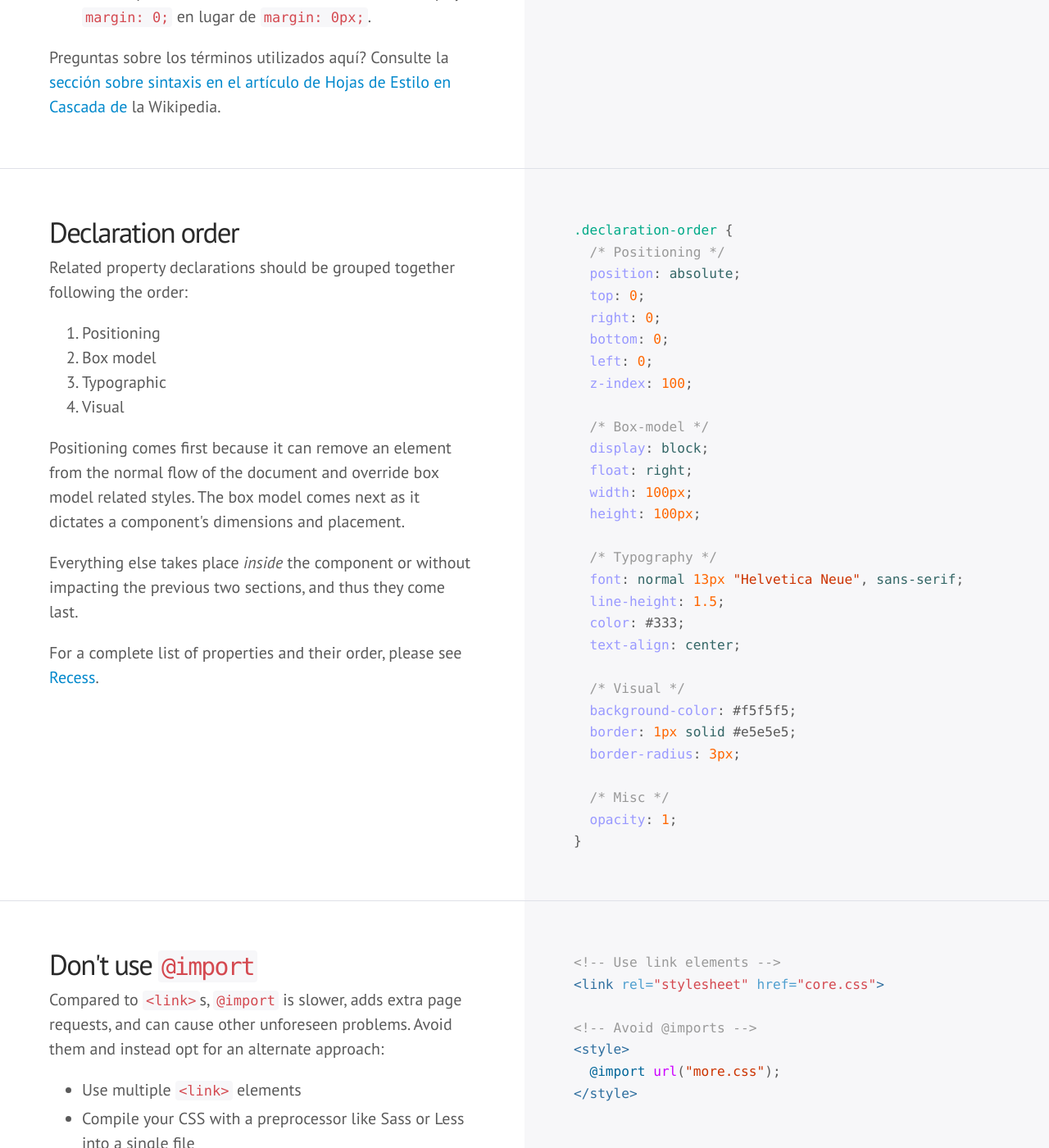
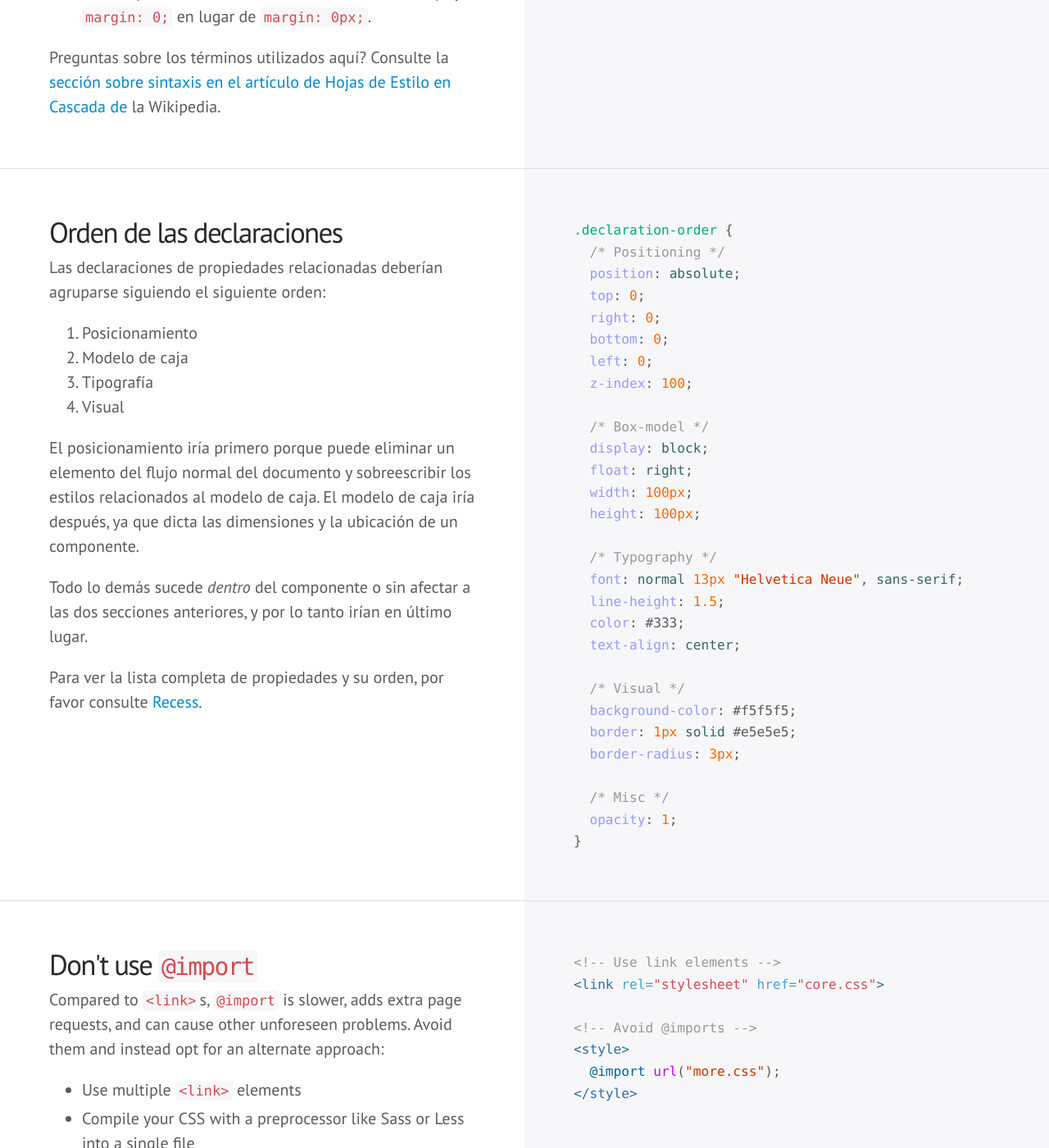
Before and after one commit to mdo/code-guide, a Jekyll site: the page built from index.html, in a window 1280 px wide and 1400 px high, scrolled down 7824 px. Shown: the whole window at 82% size. Built offline with Jekyll 4.4.1, drawn with Linux system fonts in a browser that asks for light colours; some web fonts are replaced; Markdown is read by kramdown in place of the engine named in the settings; comment, search, counter and statistics services are not loaded.

Commit message:
Spanish Translation - Translated the point related to 'Declaration order'

```diff
--- a/index.html
+++ b/index.html
@@ -237,17 +237,18 @@ layout: default
 
 <div class="section" id="css-declaration-order">
   <div class="col">
-    <h3>Declaration order</h3>
-    <p>Related property declarations should be grouped together following the order:</p>
+    <h3>Orden de las declaraciones</h3>
+    <p>Las declaraciones de propiedades relacionadas deberían agruparse siguiendo el siguiente orden:</p>
+    <p></p>
     <ol>
-      <li>Positioning</li>
-      <li>Box model</li>
-      <li>Typographic</li>
+      <li>Posicionamiento</li>
+      <li>Modelo de caja</li>
+      <li>Tipografía</li>
       <li>Visual</li>
     </ol>
-    <p>Positioning comes first because it can remove an element from the normal flow of the document and override box model related styles. The box model comes next as it dictates a component's dimensions and placement.</p>
-    <p>Everything else takes place <em>inside</em> the component or without impacting the previous two sections, and thus they come last.</p>
-    <p>For a complete list of properties and their order, please see <a href="http://twitter.github.com/recess">Recess</a>.</p>
+    <p>El posicionamiento iría primero porque puede eliminar un elemento del flujo normal del documento y sobreescribir los estilos relacionados al modelo de caja. El modelo de caja iría después, ya que dicta las dimensiones y la ubicación de un componente.</p>
+    <p>Todo lo demás sucede <em>dentro</em> del componente o sin afectar a las dos secciones anteriores, y por lo tanto irían en último lugar.</p>
+    <p>Para ver la lista completa de propiedades y su orden, por favor consulte <a href="http://twitter.github.com/recess">Recess</a>.</p>
   </div>
   <div class="col">
     {% highlight css %}{% include css/declaration-order.css %}{% endhighlight %}
```
